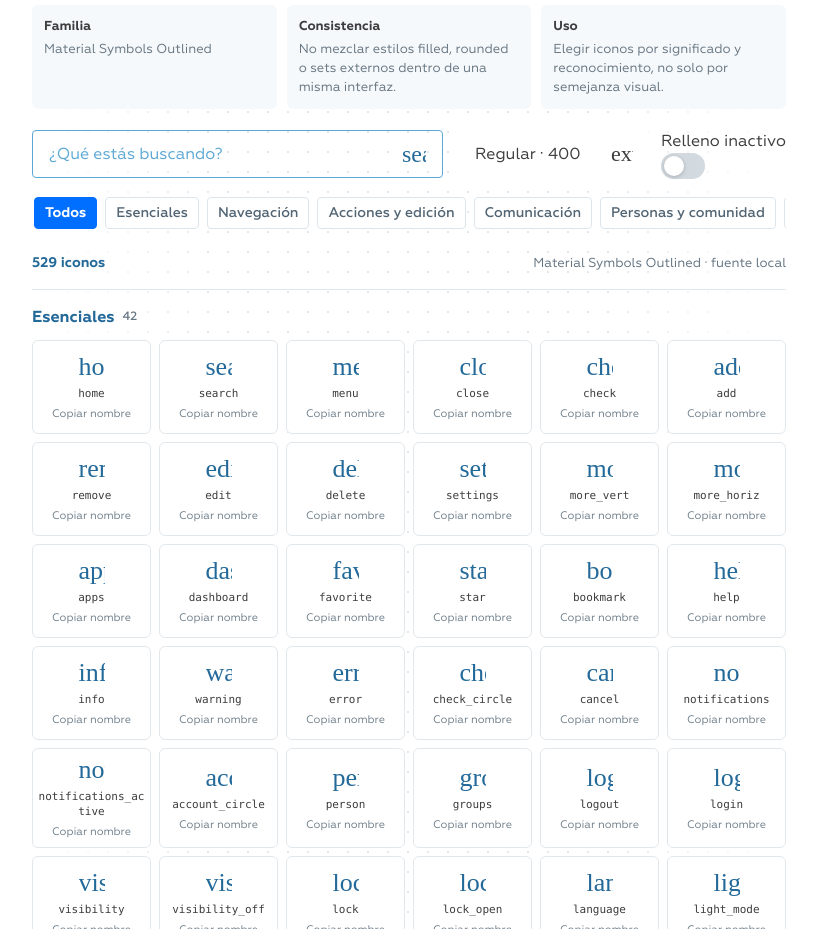
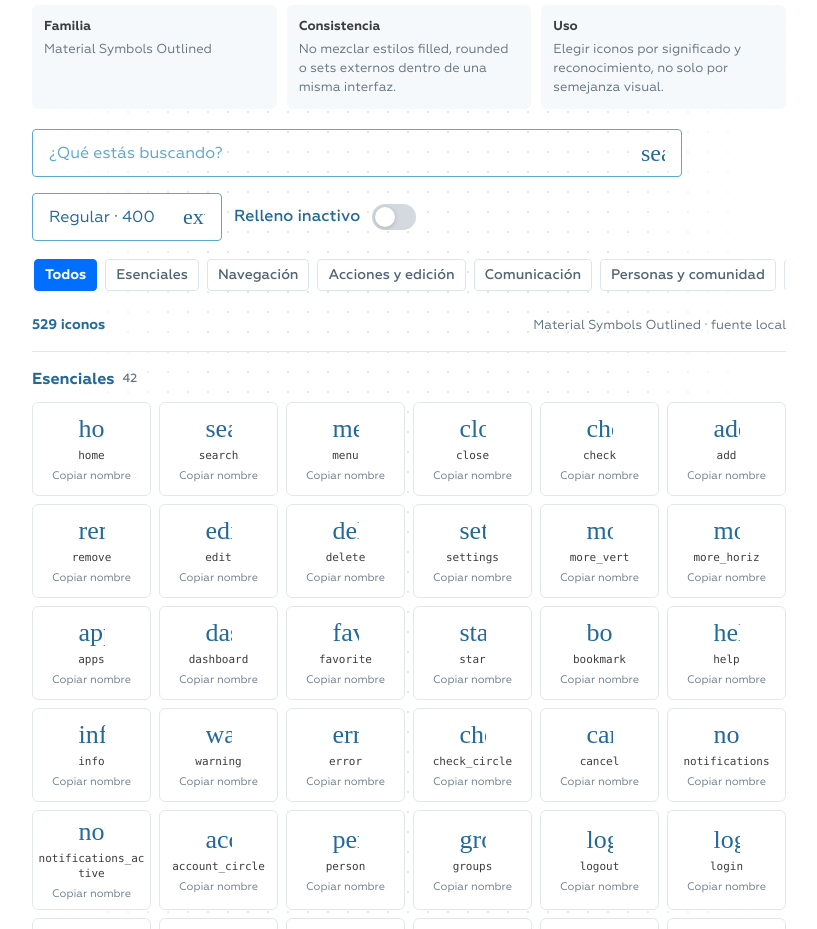
Before and after one commit to SantiagoM96/mlz-muni, a React (Vite) app: page /ui-kit-andy/fundamentos in a window 1280 px wide. Shown: the part 10440-11369 px from the top of the page, without its empty margins (252-1069 px from the left). Built offline with nearby package versions, Linux system fonts and the light colour scheme; a web font is replaced by a local one.

Commit message:
fix(iconography): restore filter dropdown tokens, geometry and responsive popover

```diff
--- a/src/pages/andy-kit/material-icon-library.css
+++ b/src/pages/andy-kit/material-icon-library.css
@@ -1,5 +1,5 @@
 /* Iconography reutiliza los controles documentados en Patterns / Search & Filters. */
-.andy-icon-library{display:flex;flex-direction:column;gap:var(--mlz-space-16);color:#3d3d3d}
+.andy-icon-library{--kit-blue:var(--a-blue,#236999);--kit-info:var(--a-info,#006eff);--kit-stroke:var(--a-stroke,#5ba8d5);--kit-ink:var(--a-text,#3d3d3d);display:flex;flex-direction:column;gap:var(--mlz-space-16);color:#3d3d3d}
 .andy-icon-library-toolbar{display:flex;align-items:center;justify-content:space-between;gap:var(--mlz-space-16);flex-wrap:wrap}
 .andy-icon-library .andy-icon-library-search{width:100%;max-width:650px;flex:1 1 360px;margin:0}
 .andy-icon-library .andy-icon-library-search input{font-family:Geometria,'Century Gothic',Arial,sans-serif;appearance:none;-webkit-appearance:none;min-width:0;border:0!important;border-radius:0!important;box-shadow:none!important;outline:0!important;background:transparent!important;padding:0!important}
@@ -12,12 +12,22 @@
 .andy-icon-search-clear:hover{background:#edf6fb}
 .andy-icon-search-clear:focus-visible{outline:2px solid var(--a-info);outline-offset:2px}
 .andy-icon-library-options{display:flex;align-items:center;gap:var(--mlz-space-12);flex-wrap:wrap}
-.andy-icon-weight-filter{position:relative;width:190px;flex:0 0 190px}
-.andy-icon-weight-filter>.kit-sports-trigger{width:100%}
-.andy-icon-weight-popover{top:56px;left:0;right:auto;width:100%;max-height:none}
-.andy-icon-library-fill{min-height:48px;white-space:nowrap}
-.andy-icon-library-fill.is-active{background:#006eff;border-color:#006eff;color:#fff}
-.andy-icon-library-fill.is-active:hover{background:#005bd1;border-color:#005bd1}
+.andy-icon-weight-filter{position:relative;width:190px;flex:0 0 190px;min-width:0}
+.andy-icon-library .andy-icon-weight-filter>.kit-sports-trigger{width:100%;height:48px;padding:0 16px;display:flex;align-items:center;gap:8px;border:1px solid var(--kit-stroke);border-radius:var(--mlz-radius-sm);background:#fff;color:var(--kit-blue);font:400 16px/24px Geometria,'Century Gothic',Arial,sans-serif;cursor:pointer}
+.andy-icon-library .andy-icon-weight-filter>.kit-sports-trigger:hover{border-color:var(--kit-blue);background:#f4f9fd}
+.andy-icon-library .andy-icon-weight-filter>.kit-sports-trigger.is-active{border:2px solid var(--kit-info);padding-inline:15px;background:#f6f6f6}
+.andy-icon-library .andy-icon-weight-filter>.kit-sports-trigger:focus-visible{outline:2px solid var(--kit-info);outline-offset:2px}
+.andy-icon-library .andy-icon-weight-popover{position:absolute;inset:auto auto auto 0;top:calc(100% + 8px);z-index:70;width:100%;min-width:190px;height:auto;max-height:min(320px,calc(100dvh - 96px));padding:8px;overflow-y:auto;display:flex;flex-direction:column;gap:2px;border:1px solid #dfebf3;border-radius:var(--mlz-radius-md);background:#fff;box-shadow:0 8px 24px #15394c2b}
+.andy-icon-library .andy-icon-weight-popover .kit-sports-option{display:flex;align-items:center;justify-content:space-between;gap:8px;flex:none;box-sizing:border-box;width:100%;height:48px;min-height:48px;padding:0 12px;border:0;border-radius:var(--mlz-radius-sm);background:#fff;color:var(--kit-blue);font:400 16px/24px Geometria,'Century Gothic',Arial,sans-serif;text-align:left;cursor:pointer}
+.andy-icon-library .andy-icon-weight-popover .kit-sports-option:hover{background:#edf6ff}
+.andy-icon-library .andy-icon-weight-popover .kit-sports-option.is-selected,
+.andy-icon-library .andy-icon-weight-popover .kit-sports-option.is-selected:hover{background:var(--kit-info);color:#fff}
+.andy-icon-library .andy-icon-weight-popover .kit-sports-option:focus-visible{outline:2px solid var(--kit-info);outline-offset:-2px}
+.andy-icon-fill-control{min-height:48px;display:inline-flex;align-items:center;justify-content:space-between;gap:12px;white-space:nowrap;color:var(--a-blue);font:500 16px/24px Geometria,'Century Gothic',Arial,sans-serif;cursor:pointer}
+.andy-icon-fill-control .andy-switch{display:block;flex:0 0 44px}
+@media(max-width:680px){
+ .andy-icon-library .andy-icon-weight-popover{position:absolute;inset:auto auto auto 0;top:calc(100% + 8px);width:100%;min-width:190px;height:auto;max-height:min(320px,calc(100dvh - 96px));padding:8px;border:1px solid #dfebf3;border-radius:var(--mlz-radius-md);box-shadow:0 8px 24px #15394c2b}
+}
 .andy-icon-library-categories{display:flex;gap:var(--mlz-space-8);overflow-x:auto;overflow-y:hidden;padding:2px 2px 8px;scrollbar-width:none;-ms-overflow-style:none;cursor:grab;user-select:none;-webkit-user-select:none;touch-action:pan-y;overscroll-behavior-x:contain}
 .andy-icon-library-categories::-webkit-scrollbar{display:none;width:0;height:0}
 .andy-icon-library-categories:active{cursor:grabbing}
@@ -39,6 +49,6 @@
 .andy-icon-library-empty{padding:var(--mlz-space-24);text-align:center;color:#647482}
 .andy-icon-library-footer{margin:0;font-size:13px;line-height:20px;color:#647482}
 .andy-icon-library-footer code{color:#236999}
-@media(max-width:760px){.andy-icon-library-options{width:100%;align-items:center}.andy-icon-weight-filter{flex:1 1 190px}.andy-icon-library-fill{flex:0 0 auto}}
+@media(max-width:760px){.andy-icon-library-options{width:100%;align-items:center}.andy-icon-weight-filter{flex:1 1 190px}.andy-icon-fill-control{flex:0 0 auto}}
 @media(max-width:600px){.andy-icon-library-search{flex-basis:100%;max-width:none}.andy-icon-library-options{gap:var(--mlz-space-8)}.andy-icon-weight-filter{width:auto;flex:1 1 160px}.andy-icon-library-grid{grid-template-columns:repeat(3,minmax(0,1fr))}.andy-icon-library-summary{align-items:start;flex-direction:column}}
 @media(max-width:360px){.andy-icon-library-grid{grid-template-columns:repeat(2,minmax(0,1fr))}}
```
